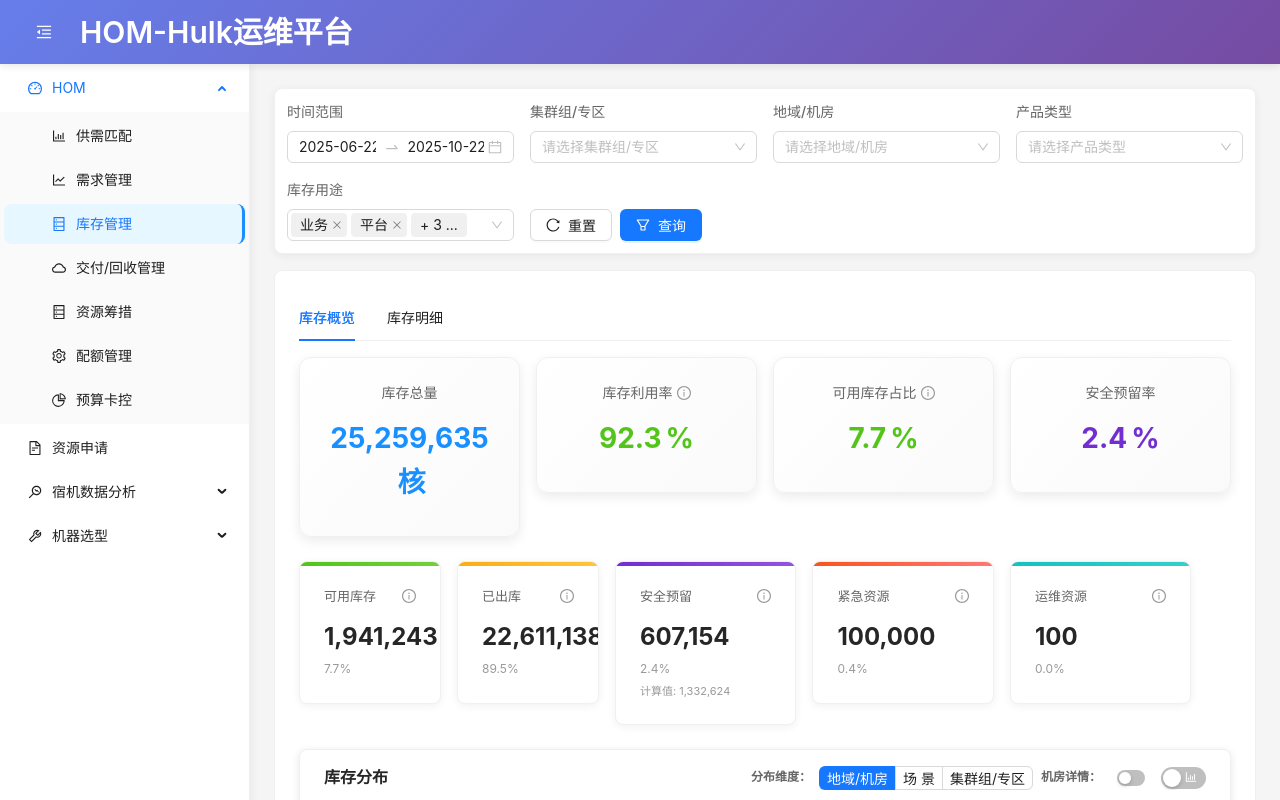
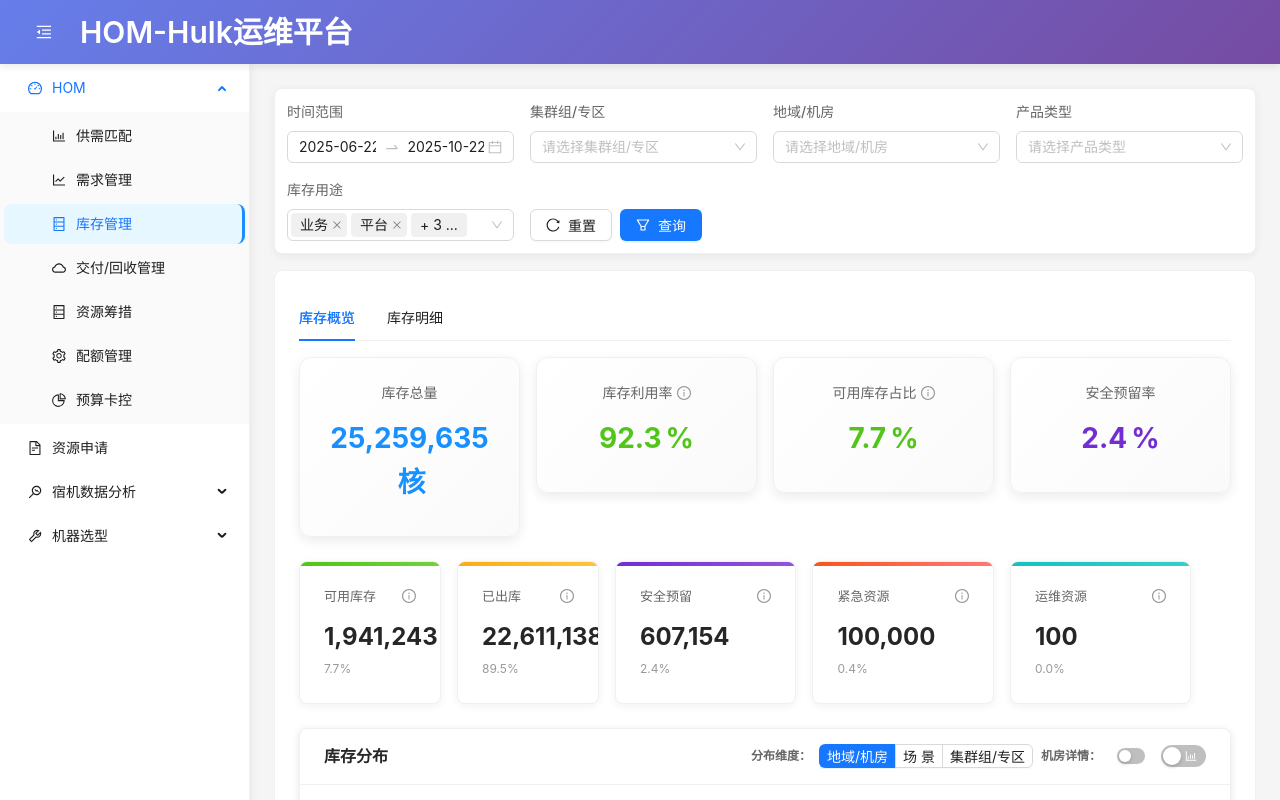
Before and after one commit to tasyskybenjamin/hulk_F1, a React (Create React App) app: page / in a window 1280 px wide. Shown: the top 800 px of the page. Built offline with nearby package versions, Linux system fonts and the light colour scheme; the HTML template or start-up script is replaced by a standard one.

Commit message:
移除安全预留卡片中的计算值显示，保持界面简洁

```diff
--- a/src/components/InventoryManagementPage.js
+++ b/src/components/InventoryManagementPage.js
@@ -848,9 +848,6 @@ const InventoryManagementPage = ({ onNavigateToResourceProcurement }) => {
                          <div className="status-percentage">
                            {((summaryData.safetyReserve / summaryData.totalInventory) * 100).toFixed(1)}%
                          </div>
-                         <div style={{ fontSize: '11px', color: '#999', marginTop: '4px' }}>
-                           计算值: {summaryData.safetyReserveCalculated?.toLocaleString()}
-                         </div>
                        </Card>
                      </Col>
                      <Col xs={24} sm={12} md={8} lg={5}>
```
